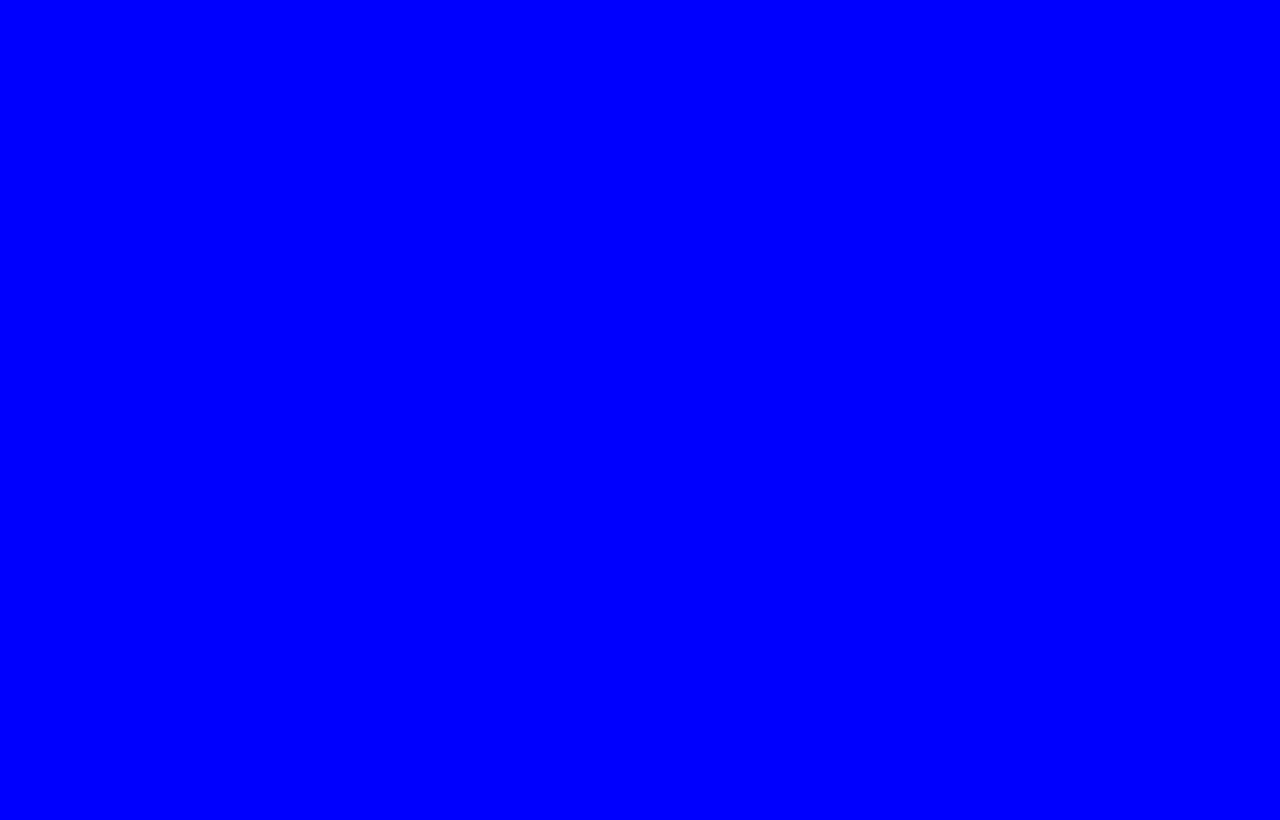
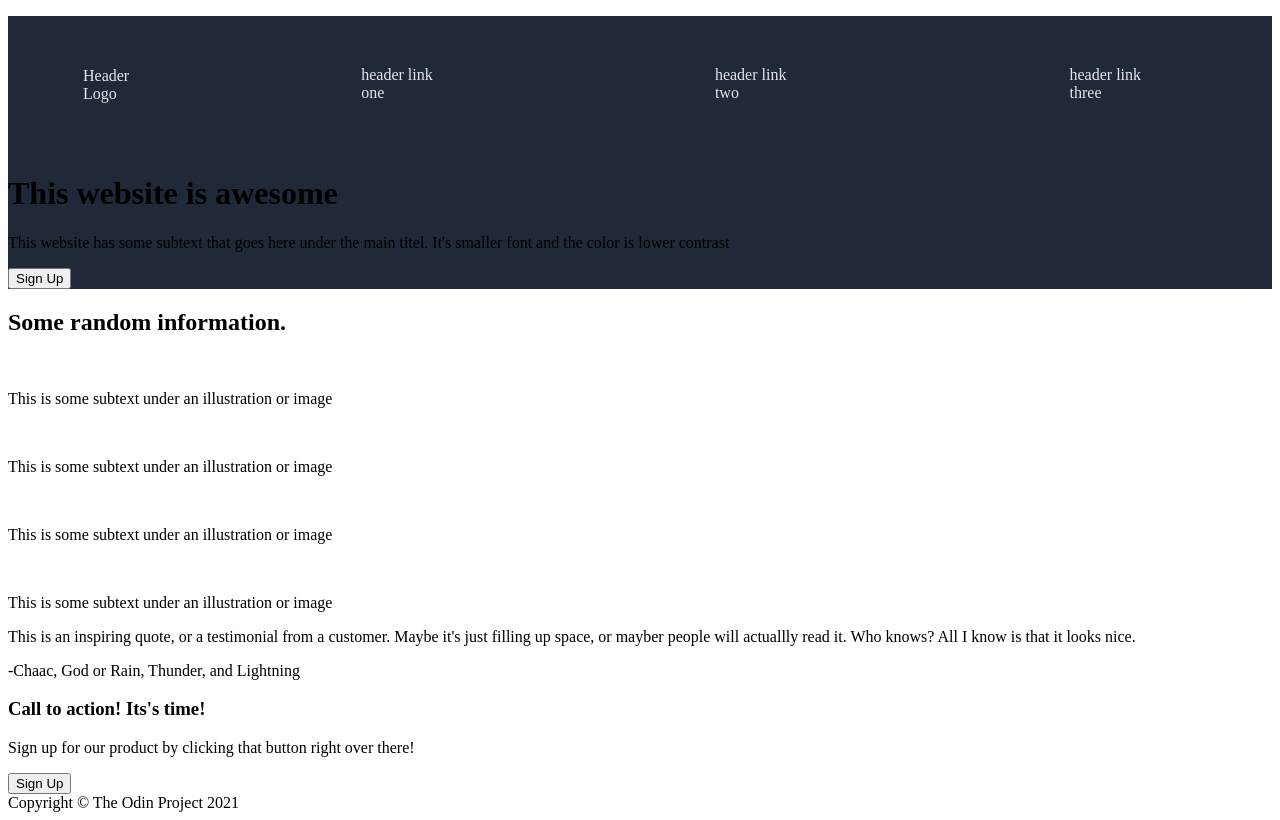
Before and after one commit to notIGR/Odin_Landing_Page, a plain HTML site: page index.html in a window 1280 px wide. Drawn offline with Linux system fonts and the light colour scheme.

Commit message:
set up nav bar

```diff
--- a/index.html
+++ b/index.html
@@ -5,9 +5,52 @@
     <meta http-equiv="X-UA-Compatible" content="IE=edge">
     <meta name="viewport" content="width=device-width, initial-scale=1.0">
     <link rel="stylesheet" href="styles.css">
-    <title>Document</title>
+    <title>Rodriguez Landing Page</title>
 </head>
 <body>
+    <header>
+        <nav>
+            <ul>
+                <p class="top-logo">Header Logo</p>
+                <li><a href="#">header link one</a></li>
+                <li><a href="#">header link two</a></li>
+                <li><a href="#">header link three</a></li>
+            </ul>
+        </nav>
 
+        <div class="flex-box">
+            <h1>This website is awesome</h1>
+            <p>This website has some subtext that goes here under the main titel. It's smaller font and the color is lower contrast</p>
+            <button>Sign Up</button>
+            <img src="" alt="">
+        </div>
+    </header>
+
+    <main>
+        <h2>Some random information.</h2>
+        <div class="flex-box2">
+            <img src="" alt="">
+            <p>This is some subtext under an illustration or image</p>
+            <img src="" alt="">
+            <p>This is some subtext under an illustration or image</p>
+            <img src="" alt="">
+            <p>This is some subtext under an illustration or image</p>
+            <img src="" alt="">
+            <p>This is some subtext under an illustration or image</p>
+        </div>
+        <section>
+            <p>This is an inspiring quote, or a testimonial from a customer. Maybe it's just filling up space, or mayber people will actuallly read it. Who knows? All I know is that it looks nice.</p>
+            <p>-Chaac, God or Rain, Thunder, and Lightning</p>
+        </section>
+        <div class="flex-box3">
+            <div class="sign-up-box">
+                <h3>Call to action! Its's time!</h3>
+                <p>Sign up for our product by clicking that button right over there!</p>
+                <button>Sign Up</button>
+            </div>
+        </div>
+    </main>
+
+    <footer>Copyright &copy The Odin Project 2021</footer>
 </body>
 </html>
--- a/styles.css
+++ b/styles.css
@@ -1,3 +1,34 @@
-* {
-    background: blue;
+* {}
+
+.top-logo {
+    padding: 35px;
+    margin-right: auto;
+    color: #e5e7eb
 }
+
+ul {
+    display: flex;
+}
+
+li {
+    list-style-type: none;
+    justify-content: flex-end;
+    padding-top: 50px;
+    padding-left: 10rem;
+    margin-right: 6rem;
+}
+
+a {
+    text-decoration: none;
+    color: #e5e7eb
+}
+
+header {
+    background: #1f2937;
+}
+
+.flex-box {}
+
+.flex-box2 {}
+
+.flex-box3 {}
```
